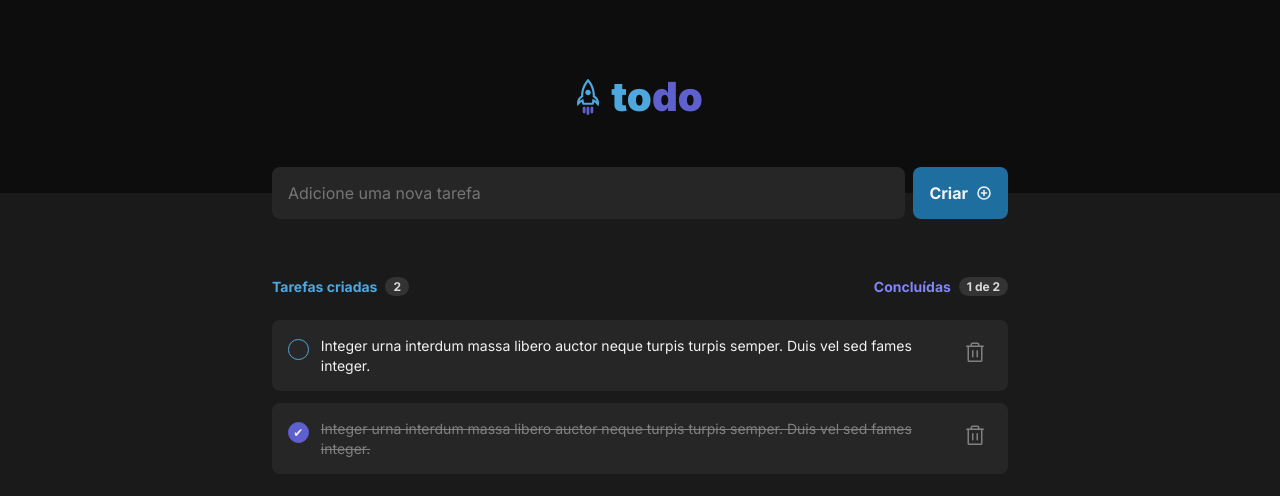
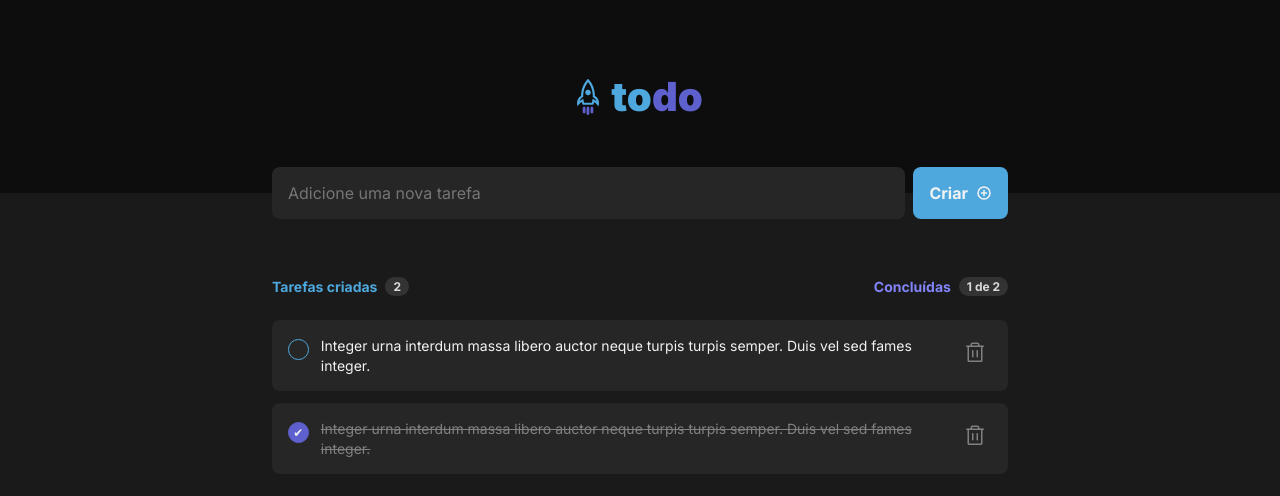
Before and after one commit to aledosreis/todo-list, a React (Vite) app: page / in a window 1280 px wide. In both pictures the pointer is over the button "Criar". Shown: the top 496 px of the page. Built offline with nearby package versions, Linux system fonts and the light colour scheme.

Commit message:
add hover effect to createTask button

```diff
--- a/src/components/NewTaskForm.module.css
+++ b/src/components/NewTaskForm.module.css
@@ -24,4 +24,10 @@
   border: 0;
   border-radius: 0.5rem;
   cursor: pointer;
+
+  transition: background-color 0.2s;
 }
+
+.newTask button:hover {
+  background: var(--blue);
+}
```
